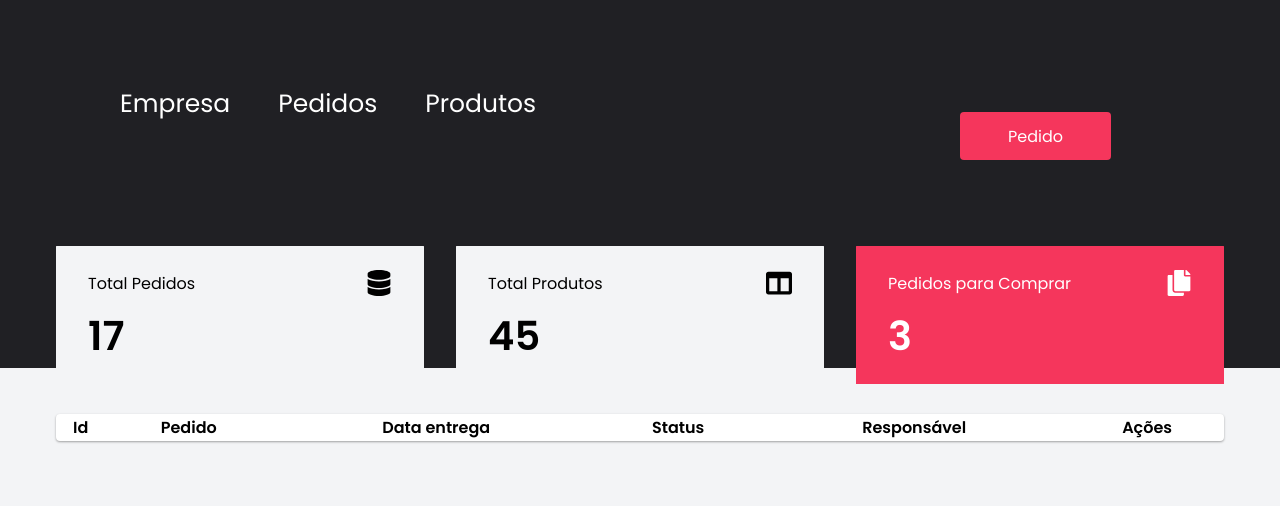
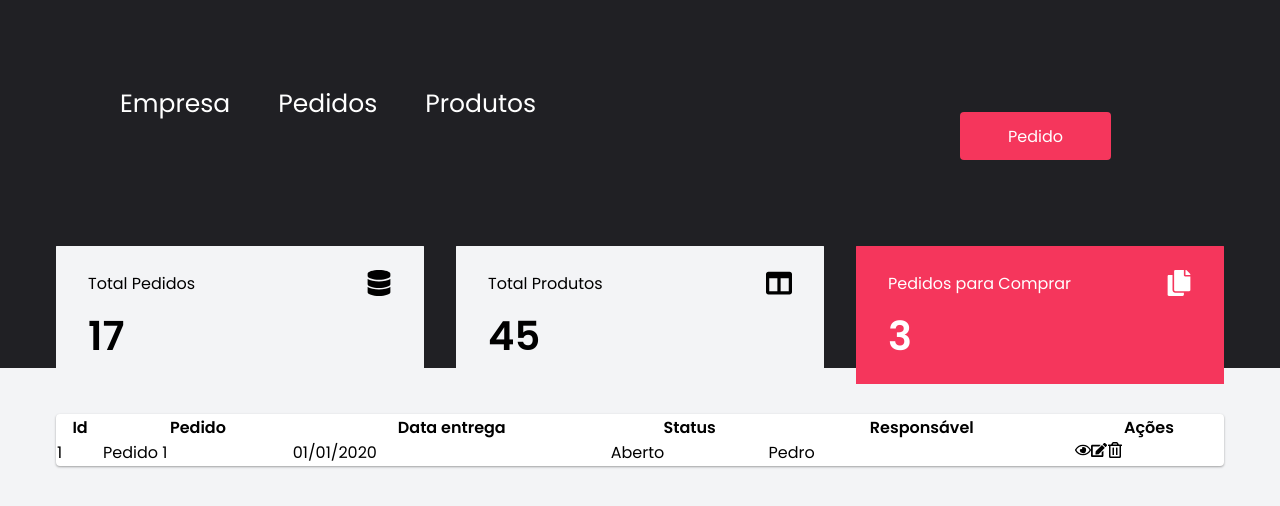
Before and after one commit to jorgelucasalima/engpede, a React (Create React App) app: page / in a window 1280 px wide. Shown: the top 506 px of the page. Built offline with nearby package versions, Linux system fonts and the light colour scheme.

Commit message:
criado table com tr e td

```diff
--- a/src/components/Pedidos/index.jsx
+++ b/src/components/Pedidos/index.jsx
@@ -1,4 +1,14 @@
+import { FaRegEye, FaEdit, FaRegTrashAlt } from "react-icons/fa"
 import { Container } from "./styles"
+
+//1. ajustar o style do tr e do td
+//2. ajustar os svg dos icones
+//3. criar a collecion dos pedidos no firebase
+//4. criar a collecion dos produtos no firebase
+//5. criar a collecion dos usuarios no firebase
+//6. criar o map de pedidos no table
+//7. criar regra do botão de adicionar pedido
+//8. cria cadastro de produtos em produtos
 
 export default function Pedidos() {
 
@@ -19,6 +29,18 @@ export default function Pedidos() {
           </thead>
 
           <tbody>
+            <tr>
+              <td>1</td>
+              <td>Pedido 1</td>
+              <td>01/01/2020</td>
+              <td>Aberto</td>
+              <td>Pedro</td>
+              <td>
+                <FaRegEye/>
+                <FaEdit/>
+                <FaRegTrashAlt/>
+              </td>
+            </tr>
           </tbody>
         </table>
       </div>
--- a/src/components/Pedidos/styles.js
+++ b/src/components/Pedidos/styles.js
@@ -18,7 +18,11 @@ export const Container = styled.div`
 
     margin-top: 30px;
 
-    tr {}
+    tr {
+      :hover {
+        background-color: #f5f5f5;
+
+    }
 
   }
 
```
